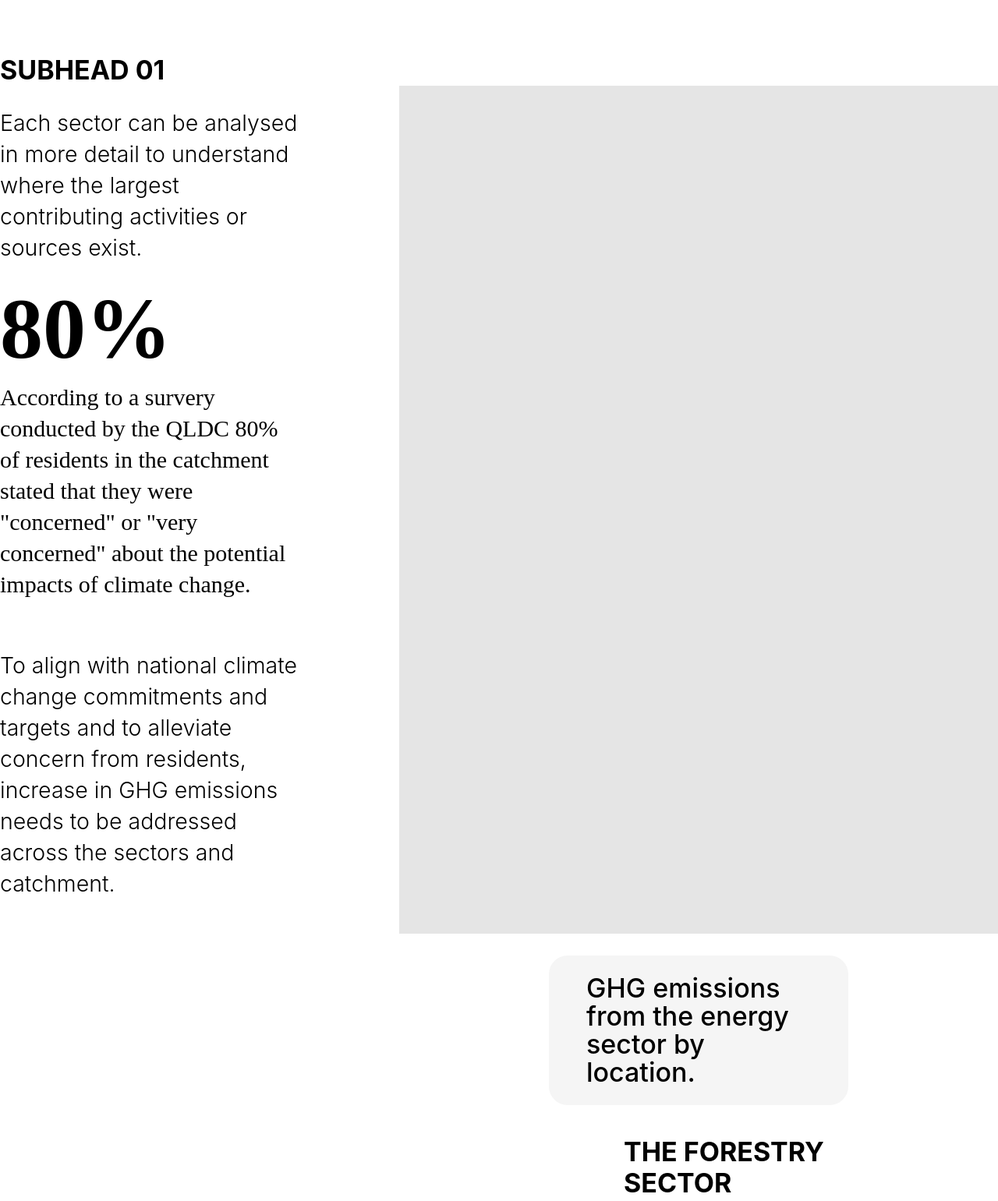
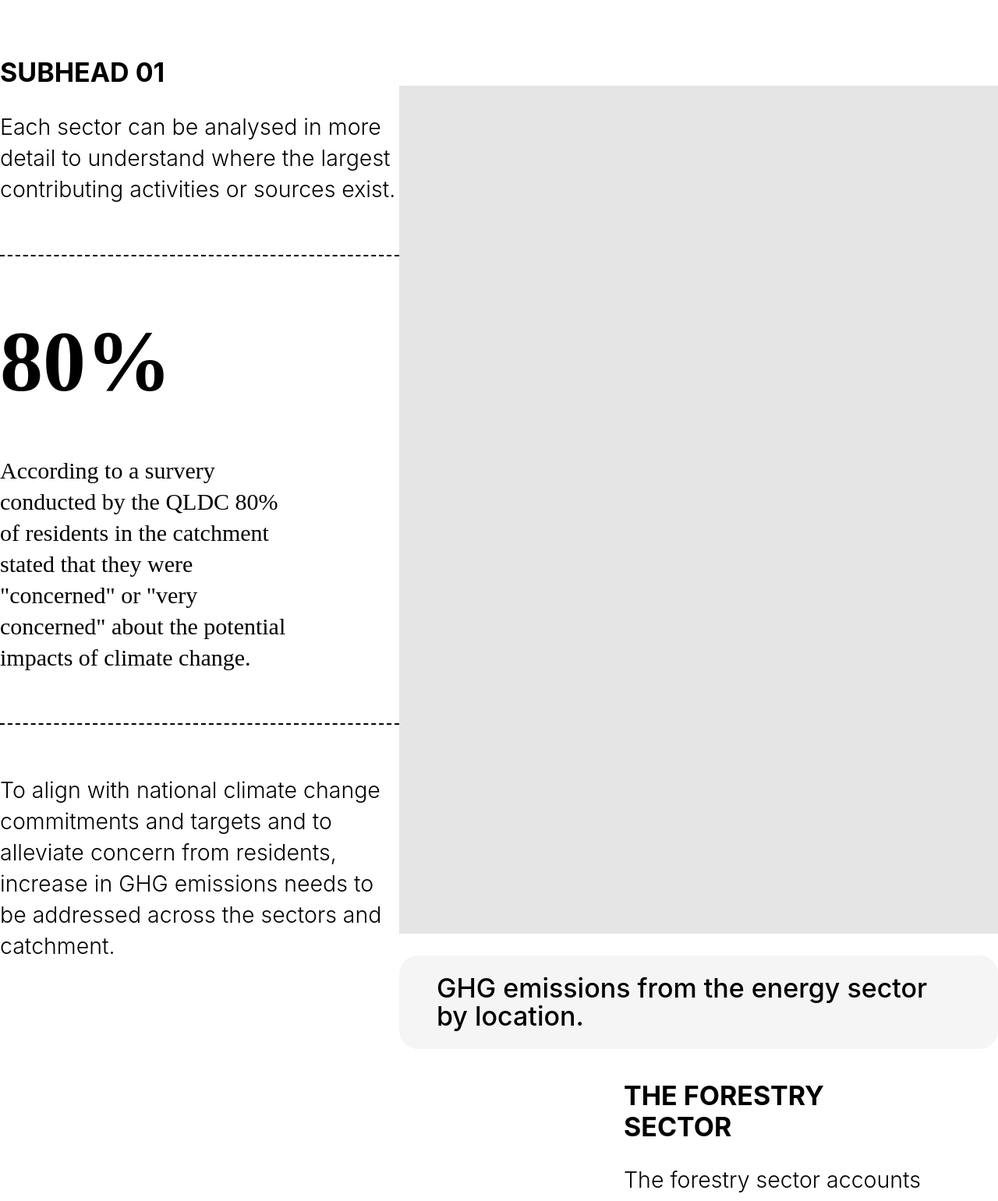
Before and after one commit to enviroaccounts/Tailwind-helloworld, a website: page public/index.html in a window 1280 px wide. Shown: the part 680-2221 px from the top of the page at 78% size. Drawn offline with Linux system fonts and the light colour scheme.

Commit message:
layout updated

```diff
--- a/public/index.html
+++ b/public/index.html
@@ -41,27 +41,28 @@
         >
           Greenhouse gas emission
         </div>
-
+        <!-- flex layout  -->
         <div class="flex flex-row">
-          <!-- Replaced absolute positioning with flex for layout alignment -->
+          <!--  left side column: flex layout for text content -->
           <div
-            class="Frame29 flex flex-col justify-start items-start gap-16 w-full basis-3/5"
+            class="Frame29 flex flex-col justify-start items-start gap-16 w-full"
           >
             <div class="Frame27 flex-col justify-start items-start gap-7 flex">
               <div
-                class="Subhead01 w-72 text-black text-subhead-01 font-bold font-inter uppercase leading-10"
+                class="Subhead01 w-128 text-black text-subhead-01 font-bold font-inter uppercase leading-subhead-01"
               >
                 Subhead 01
               </div>
               <div
-                class="EachSectorCanBeAnalysedInMoreDetailToUnderstandWhereTheLargestContributingActivitiesOrSourcesExist w-96 text-black text-body font-light font-inter leading-10"
+              class="EachSectorCanBeAnalysedInMoreDetailToUnderstandWhereTheLargestContributingActivitiesOrSourcesExist w-128 text-black text-body font-light font-inter leading-10"
               >
-                Each sector can be analysed in more detail to understand where
-                the largest contributing activities or sources exist.
-              </div>
+              Each sector can be analysed in more detail to understand where
+              the largest contributing activities or sources exist.
             </div>
+          </div>
+          <!-- divider -->
+          <div  class="border-b-2 w-128 border-dashed"></div>
 
-            <!-- More flex layout for content alignment -->
             <div
               class="Frame25 flex-col justify-start items-center gap-16 flex"
             >
@@ -69,7 +70,7 @@
                 class="Frame21 flex-col justify-start items-start gap-12 flex"
               >
                 <div
-                  class="w-72 text-black text-statistic font-bold font-pt-serif leading-10"
+                  class="w-128 text-black text-statistic font-bold font-pt-serif leading-statistic"
                 >
                   80%
                 </div>
@@ -82,23 +83,27 @@
                 </div>
               </div>
             </div>
+          <!-- divider -->
+          <div  class="border-b-2 w-128 border-dashed"></div>
 
             <div
-              class="ToAlignWithNationalClimateChangeCommitmentsAndTargetsAndToAlleviateConcernFromResidentsIncreaseInGhgEmissionsNeedsToBeAddressedAcrossTheSectorsAndCatchment w-96 text-black text-body font-light font-inter leading-10"
+              class="ToAlignWithNationalClimateChangeCommitmentsAndTargetsAndToAlleviateConcernFromResidentsIncreaseInGhgEmissionsNeedsToBeAddressedAcrossTheSectorsAndCatchment w-128 text-black text-body font-light font-inter leading-10"
             >
               To align with national climate change commitments and targets and
               to alleviate concern from residents, increase in GHG emissions
               needs to be addressed across the sectors and catchment.
             </div>
           </div>
+          <!-- divider -->
+          <div  class="border-b-2  border-dashed"></div>
 
-          <!-- Replaced absolute positioning with flex for custom font, size, and height -->
+        <!-- right side column: graph-->
           <div
-            class="Frame23 mt-10 flex flex-col gap-7 w-full items-center basis-3/5"
+            class="Frame23 mt-10 flex flex-col gap-7 w-full items-center"
           >
             <div class="Rectangle11 w-192 h-272 bg-neutral-200"></div>
             <div
-              class="Frame4 w-96 px-12 py-6 bg-neutral-100 rounded-3xl flex justify-start items-center gap-2.5"
+              class="Frame4 w-192 px-12 py-6 bg-neutral-100 rounded-3xl flex justify-start items-center gap-2.5"
             >
               <div
                 class="GhgEmissionsFromTheEnergySectorByLocation text-black text-subhead-01 font-medium font-inter leading-9"
--- a/tailwind.config.js
+++ b/tailwind.config.js
@@ -156,7 +156,7 @@ module.exports = {
         '224': '56.0rem',
         '192':'48rem',
         '272': '68.0rem',
-        '320': '80.0rem',
+
         '368': '92.0rem',
       },
       height: {
```
Also changed, not shown: public/build/tailwind.css.
